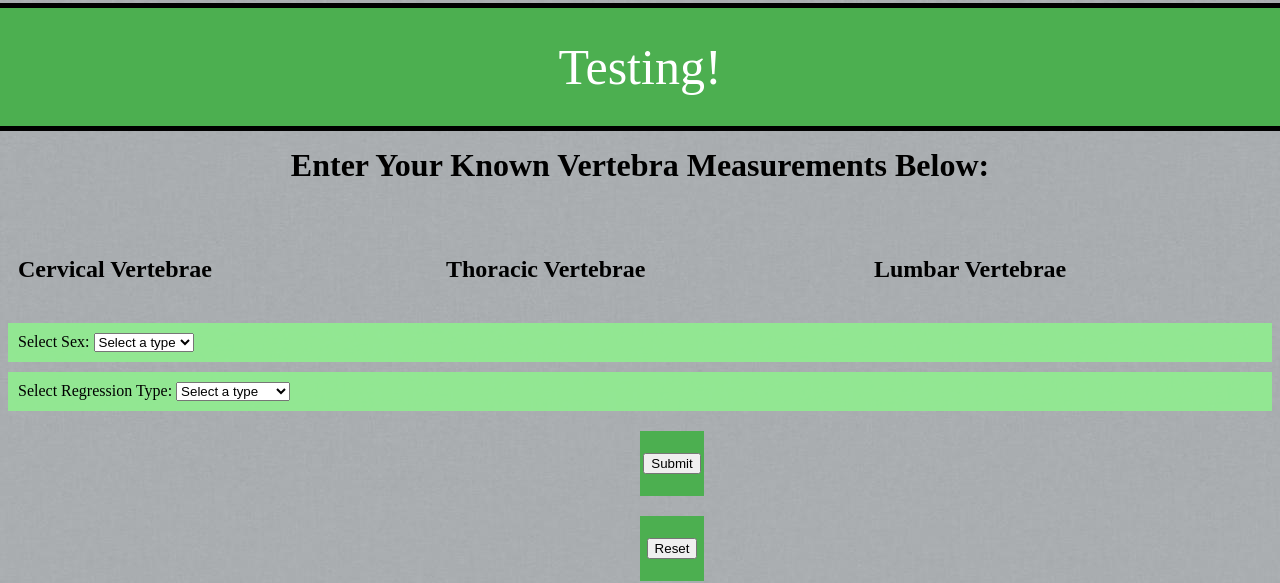
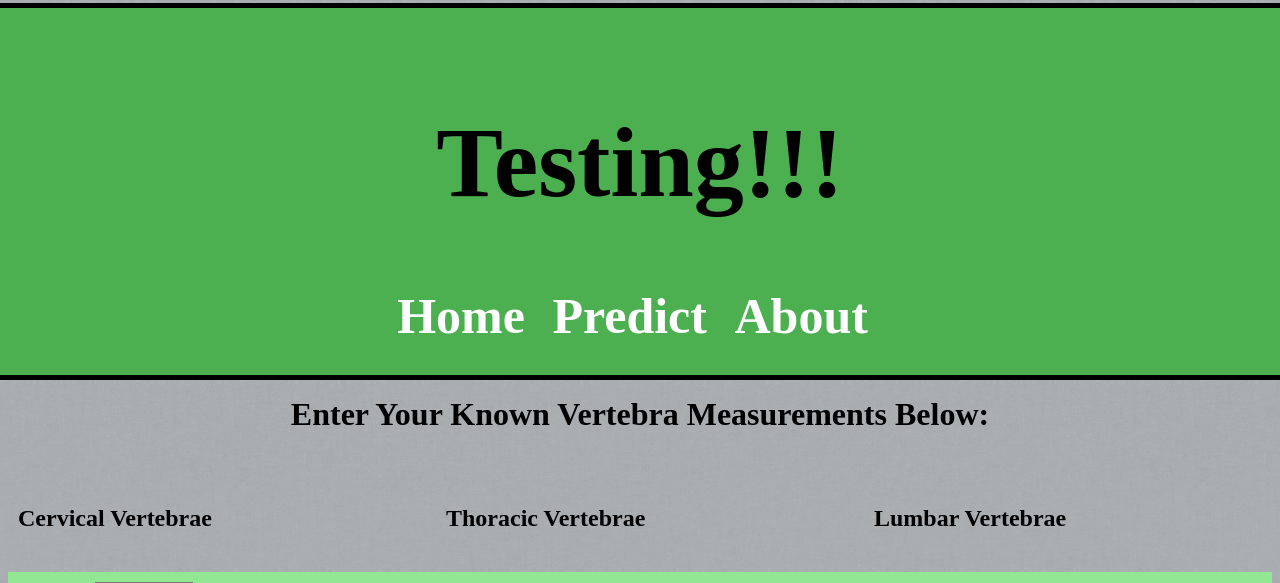
Before and after one commit to graciatu/vertcol, a Flask app: page / in a window 1280 px wide. Shown: the top 583 px of the page. Run offline with Flask 3, Linux system fonts and the light colour scheme; parts of the project's set-up code (start-up, migrations or seed data) failed here and were passed over.

Commit message:
Update index.html
working on the nav bar

```diff
--- a/SWE/templates/index.html
+++ b/SWE/templates/index.html
@@ -7,7 +7,16 @@
     <link rel="stylesheet" href="{{ url_for('static', filename='styles.css') }}" />
 </head>
 <body>
-    <header>Testing!</header>
+    <header>
+        <h1>Testing!!!</h1>
+        <nav>
+            <ul>
+                <li><a href="#home">Home</a></li>
+                <li><a href="#predict">Predict</a></li>
+                <li><a href="#about">About</a></li>
+            </ul>
+        </nav>
+    </header>
 
     <div class="open">
         <h1>Enter Your Known Vertebra Measurements Below:</h1>
```
